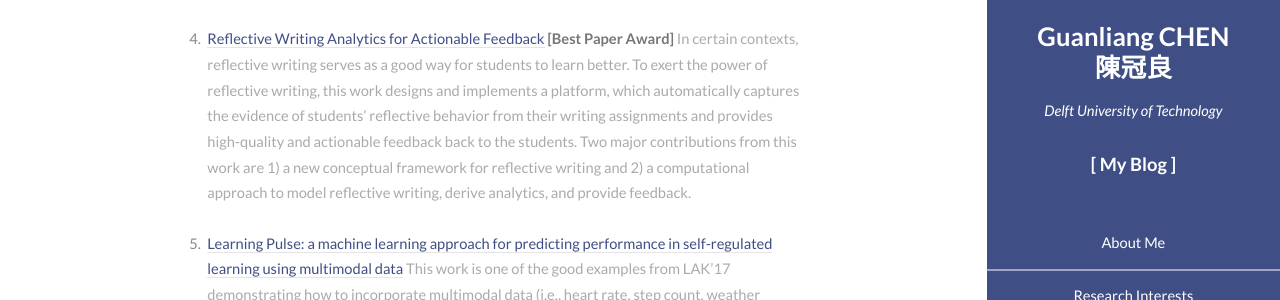
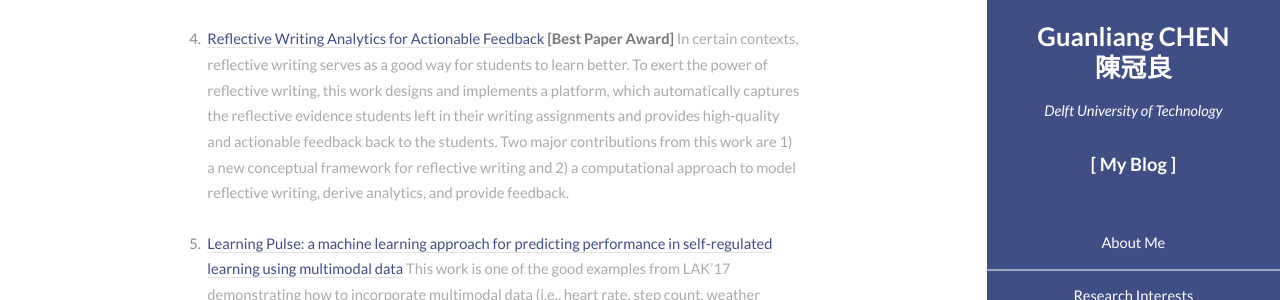
Before and after one commit to AngusGLChen/__angusglchen.github.io, a Jekyll site: the page built from _posts/2017-04-05-LAK-2017.md, in a window 1280 px wide and 900 px high, scrolled down 962 px. Shown: the part 230-530 px from the top of the window. Built offline with Jekyll 4.4.1, drawn with Linux system fonts in a browser that asks for light colours.

Commit message:
April 8th, 2017

```diff
--- a/_posts/2017-04-05-LAK-2017.md
+++ b/_posts/2017-04-05-LAK-2017.md
@@ -14,7 +14,7 @@
 
 3. [Improving Learning through Achievement Priming in Crowdsourced Information Finding Microtasks](http://dl.acm.org/citation.cfm?id=3027402&CFID=847772281&CFTOKEN=16235751) In the setting of crowdsourcing, online workers often fail to learn how to complete tasks effectively and drop out early in large batches of tasks. To help crowdsourcing workers, this work proposes a method based on achievement priming to engage workers and improve their learning in crowdsourced information finding tasks. This paper gives a good example of how to conduct solid research by connecting two trendy topics, i.e., online learning and online labor.
 
-4. [Reflective Writing Analytics for Actionable Feedback](http://dl.acm.org/citation.cfm?id=3027436&CFID=847772281&CFTOKEN=16235751) **[Best Paper Award]** In certain contexts, reflective writing serves as a good way for students to learn better. To exert the power of reflective writing, this work designs and implements a platform, which automatically captures the evidence of students' reflective behavior from their writing assignments and provides high-quality and actionable feedback back to the students. Two major contributions from this work are 1) a new conceptual framework for reflective writing and 2) a computational approach to model reflective writing, derive analytics, and provide feedback.
+4. [Reflective Writing Analytics for Actionable Feedback](http://dl.acm.org/citation.cfm?id=3027436&CFID=847772281&CFTOKEN=16235751) **[Best Paper Award]** In certain contexts, reflective writing serves as a good way for students to learn better. To exert the power of reflective writing, this work designs and implements a platform, which automatically captures the reflective evidence students left in their writing assignments and provides high-quality and actionable feedback back to the students. Two major contributions from this work are 1) a new conceptual framework for reflective writing and 2) a computational approach to model reflective writing, derive analytics, and provide feedback.
 
 5. [Learning Pulse: a machine learning approach for predicting performance in self-regulated learning using multimodal data](http://dl.acm.org/citation.cfm?id=3027447&CFID=847772281&CFTOKEN=16235751) This work is one of the good examples from LAK'17 demonstrating how to incorporate multimodal data (i.e., heart rate, step count, weather condition and learning activity) to predict learning performance in the setting of self-regulated learning. It mainly contributes to the research on multimodal data analytics by developing a software infrastructure to collect and process multimodal data related to learning.
 
```
